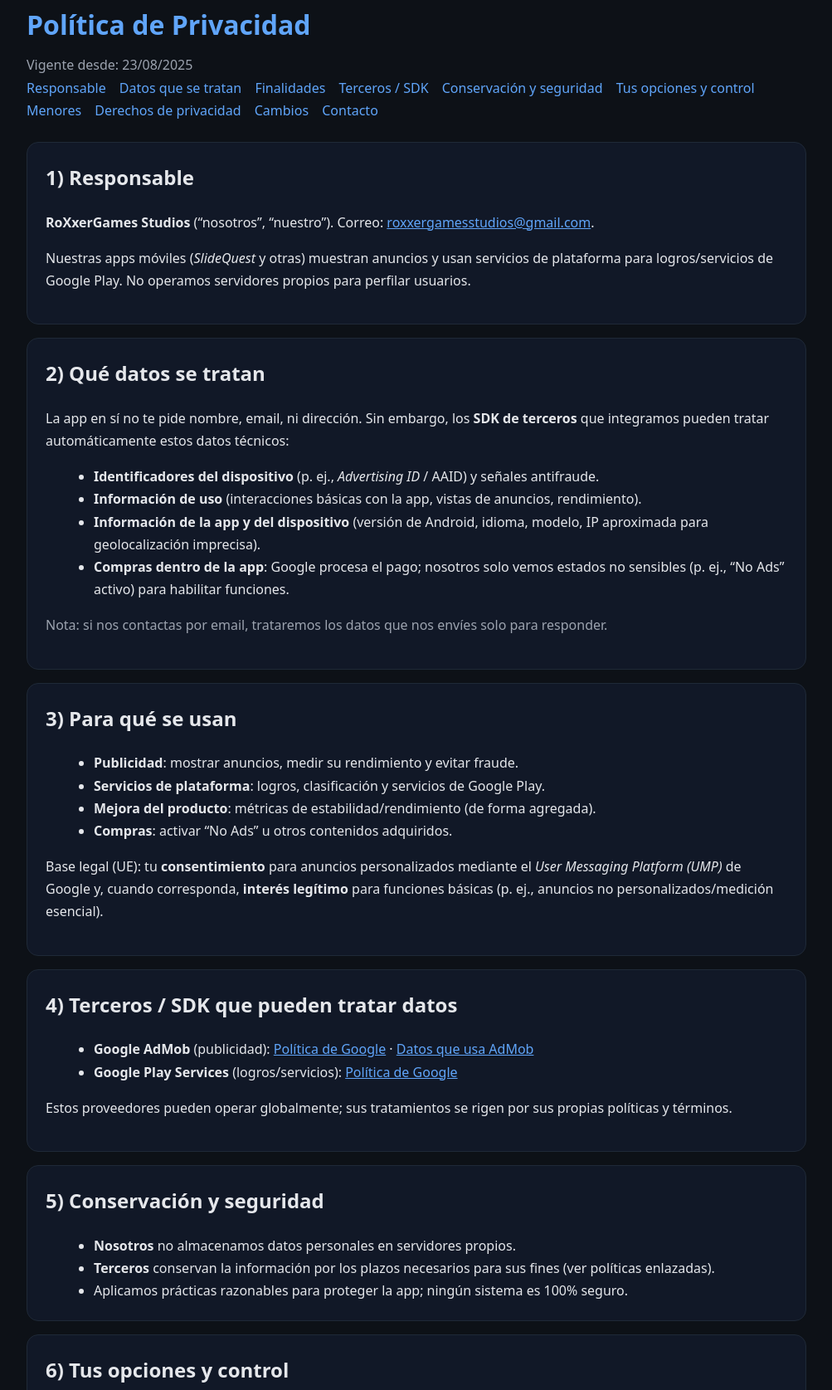
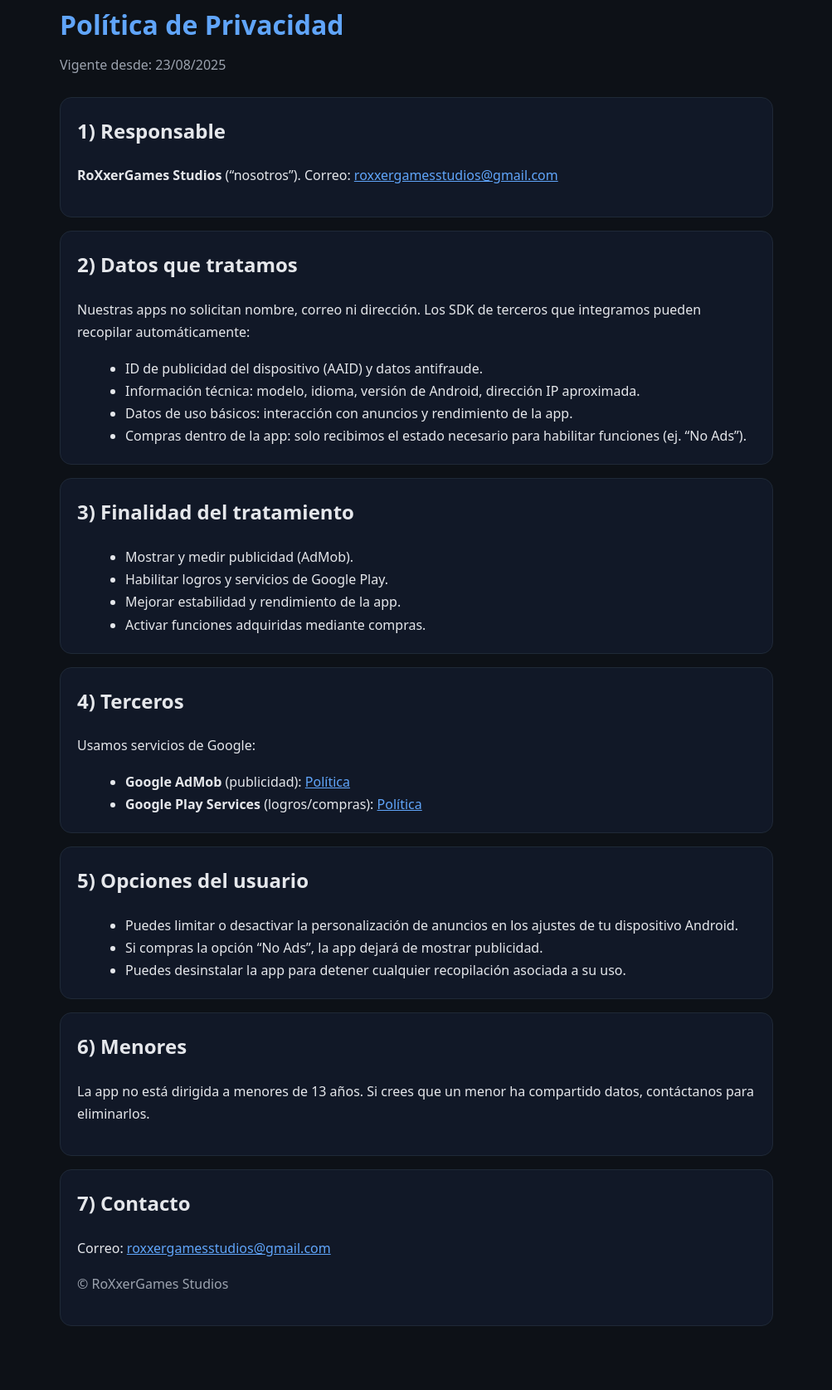
Before and after one commit to RoXxer98/roxxer98.github.io, a plain HTML site: page privacy.html in a window 1280 px wide. Shown: the part 37-1712 px from the top of the page at 83% size, without its empty margins (138-1141 px from the left). After the commit the page ends 1675 px from the top, so only its background shows below. Drawn offline with Linux system fonts and the light colour scheme.

Commit message:
Update privacy.html

```diff
--- a/privacy.html
+++ b/privacy.html
@@ -8,16 +8,14 @@
     :root{--bg:#0d1117;--fg:#e5e7eb;--muted:#9ca3af;--link:#60a5fa;--card:#111827;--br:14px}
     *{box-sizing:border-box}
     body{margin:0;background:var(--bg);color:var(--fg);font:16px/1.7 system-ui,-apple-system,Segoe UI,Roboto,Ubuntu,"Helvetica Neue",Arial}
-    main{max-width:980px;margin:40px auto;padding:0 20px}
+    main{max-width:900px;margin:40px auto;padding:0 20px}
     header{margin-bottom:24px}
     h1{color:var(--link);margin:0 0 8px}
-    nav a{color:var(--link);margin-right:12px;text-decoration:none}
-    section{background:var(--card);padding:22px;border-radius:var(--br);margin:16px 0;border:1px solid #1f2937}
+    section{background:var(--card);padding:20px;border-radius:var(--br);margin:16px 0;border:1px solid #1f2937}
     h2{margin-top:0}
     a{color:var(--link)}
     .muted{color:var(--muted)}
     ul{margin:8px 0 0 18px}
-    code{background:#0b1220;padding:2px 6px;border-radius:6px}
   </style>
 </head>
 <body>
@@ -25,121 +23,66 @@
   <header>
     <h1>Política de Privacidad</h1>
     <div class="muted">Vigente desde: 23/08/2025</div>
-    <nav aria-label="Índice">
-      <a href="#responsable">Responsable</a>
-      <a href="#datos">Datos que se tratan</a>
-      <a href="#fines">Finalidades</a>
-      <a href="#terceros">Terceros / SDK</a>
-      <a href="#retencion">Conservación y seguridad</a>
-      <a href="#opciones">Tus opciones y control</a>
-      <a href="#ninos">Menores</a>
-      <a href="#derechos">Derechos de privacidad</a>
-      <a href="#cambios">Cambios</a>
-      <a href="#contacto">Contacto</a>
-    </nav>
   </header>
 
   <section id="responsable">
     <h2>1) Responsable</h2>
-    <p><strong>RoXxerGames Studios</strong> (“nosotros”, “nuestro”). Correo:
-      <a href="mailto:roxxergamesstudios@gmail.com">roxxergamesstudios@gmail.com</a>.
-    </p>
-    <p>Nuestras apps móviles (<em>SlideQuest</em> y otras) muestran anuncios y usan servicios de plataforma para logros/servicios de Google Play. No operamos servidores propios para perfilar usuarios.</p>
+    <p><strong>RoXxerGames Studios</strong> (“nosotros”).
+    Correo: <a href="mailto:roxxergamesstudios@gmail.com">roxxergamesstudios@gmail.com</a></p>
   </section>
 
   <section id="datos">
-    <h2>2) Qué datos se tratan</h2>
-    <p>La app en sí no te pide nombre, email, ni dirección. Sin embargo, los <strong>SDK de terceros</strong> que integramos pueden tratar automáticamente estos datos técnicos:</p>
+    <h2>2) Datos que tratamos</h2>
+    <p>Nuestras apps no solicitan nombre, correo ni dirección.
+    Los SDK de terceros que integramos pueden recopilar automáticamente:</p>
     <ul>
-      <li><strong>Identificadores del dispositivo</strong> (p. ej., <em>Advertising ID</em> / AAID) y señales antifraude.</li>
-      <li><strong>Información de uso</strong> (interacciones básicas con la app, vistas de anuncios, rendimiento).</li>
-      <li><strong>Información de la app y del dispositivo</strong> (versión de Android, idioma, modelo, IP aproximada para geolocalización imprecisa).</li>
-      <li><strong>Compras dentro de la app</strong>: Google procesa el pago; nosotros solo vemos estados no sensibles (p. ej., “No Ads” activo) para habilitar funciones.</li>
+      <li>ID de publicidad del dispositivo (AAID) y datos antifraude.</li>
+      <li>Información técnica: modelo, idioma, versión de Android, dirección IP aproximada.</li>
+      <li>Datos de uso básicos: interacción con anuncios y rendimiento de la app.</li>
+      <li>Compras dentro de la app: solo recibimos el estado necesario para habilitar funciones (ej. “No Ads”).</li>
     </ul>
-    <p class="muted">Nota: si nos contactas por email, trataremos los datos que nos envíes solo para responder.</p>
   </section>
 
   <section id="fines">
-    <h2>3) Para qué se usan</h2>
+    <h2>3) Finalidad del tratamiento</h2>
     <ul>
-      <li><strong>Publicidad</strong>: mostrar anuncios, medir su rendimiento y evitar fraude.</li>
-      <li><strong>Servicios de plataforma</strong>: logros, clasificación y servicios de Google Play.</li>
-      <li><strong>Mejora del producto</strong>: métricas de estabilidad/rendimiento (de forma agregada).</li>
-      <li><strong>Compras</strong>: activar “No Ads” u otros contenidos adquiridos.</li>
+      <li>Mostrar y medir publicidad (AdMob).</li>
+      <li>Habilitar logros y servicios de Google Play.</li>
+      <li>Mejorar estabilidad y rendimiento de la app.</li>
+      <li>Activar funciones adquiridas mediante compras.</li>
     </ul>
-    <p>Base legal (UE): tu <strong>consentimiento</strong> para anuncios personalizados mediante el <em>User Messaging Platform (UMP)</em> de Google y, cuando corresponda, <strong>interés legítimo</strong> para funciones básicas (p. ej., anuncios no personalizados/medición esencial).</p>
   </section>
 
   <section id="terceros">
-    <h2>4) Terceros / SDK que pueden tratar datos</h2>
+    <h2>4) Terceros</h2>
+    <p>Usamos servicios de Google:</p>
     <ul>
-      <li><strong>Google AdMob</strong> (publicidad): <a href="https://policies.google.com/privacy?hl=es" target="_blank" rel="noopener">Política de Google</a> ·
-        <a href="https://support.google.com/admob/answer/6128543?hl=es" target="_blank" rel="noopener">Datos que usa AdMob</a></li>
-      <li><strong>Google Play Services</strong> (logros/servicios): <a href="https://policies.google.com/privacy?hl=es" target="_blank" rel="noopener">Política de Google</a></li>
-    </ul>
-    <p>Estos proveedores pueden operar globalmente; sus tratamientos se rigen por sus propias políticas y términos.</p>
-  </section>
-
-  <section id="retencion">
-    <h2>5) Conservación y seguridad</h2>
-    <ul>
-      <li><strong>Nosotros</strong> no almacenamos datos personales en servidores propios.</li>
-      <li><strong>Terceros</strong> conservan la información por los plazos necesarios para sus fines (ver políticas enlazadas).</li>
-      <li>Aplicamos prácticas razonables para proteger la app; ningún sistema es 100% seguro.</li>
+      <li><strong>Google AdMob</strong> (publicidad):
+        <a href="https://policies.google.com/privacy?hl=es" target="_blank" rel="noopener">Política</a></li>
+      <li><strong>Google Play Services</strong> (logros/compras):
+        <a href="https://policies.google.com/privacy?hl=es" target="_blank" rel="noopener">Política</a></li>
     </ul>
   </section>
 
   <section id="opciones">
-    <h2>6) Tus opciones y control</h2>
+    <h2>5) Opciones del usuario</h2>
     <ul>
-      <li><strong>Consentimiento (UE)</strong>: mostramos el diálogo de consentimiento de Google UMP al abrir la app y cuando sea necesario. Puedes actualizar tus preferencias desde Ajustes del dispositivo/desde la app cuando esté disponible.</li>
-      <li><strong>Anuncios personalizados</strong>: puedes desactivarlos en tu dispositivo (Android → <em>Privacidad</em> → <em>Anuncios</em> → “Eliminar ID de publicidad” o “Desactivar personalización”).</li>
-      <li><strong>Reestablecer el ID de publicidad</strong>: en la misma pantalla puedes generar uno nuevo.</li>
-      <li><strong>“No vender ni compartir” (California, CPRA)</strong>: no vendemos información personal. La publicidad basada en intereses puede considerarse “compartir” según CPRA; puedes desactivarla usando los controles anteriores.</li>
-      <li><strong>Compras (“No Ads”)</strong>: si compras la versión sin anuncios, la app dejará de solicitar anuncios a AdMob en ese dispositivo/cuenta.</li>
-      <li><strong>Desinstalar</strong>: puedes desinstalar la app para detener todo tratamiento relacionado con su uso.</li>
+      <li>Puedes limitar o desactivar la personalización de anuncios en los ajustes de tu dispositivo Android.</li>
+      <li>Si compras la opción “No Ads”, la app dejará de mostrar publicidad.</li>
+      <li>Puedes desinstalar la app para detener cualquier recopilación asociada a su uso.</li>
     </ul>
   </section>
 
   <section id="ninos">
-    <h2>7) Menores de edad</h2>
-    <p>La app <strong>no está dirigida a menores de 13 años</strong>. Si crees que un menor nos ha facilitado datos, contáctanos para eliminarlos. Si en el futuro nos dirigimos específicamente a niños, cumpliremos con las políticas de <em>Google Play Families</em> y anuncios apropiados para familias.</p>
-  </section>
-
-  <section id="derechos">
-    <h2>8) Derechos de privacidad</h2>
-    <p>Según tu región (p. ej., UE/EEE, Reino Unido, Brasil, México, California), puedes tener derechos de acceso, rectificación, eliminación, oposición, limitación, portabilidad y reclamación ante tu autoridad local. Escríbenos a
-      <a href="mailto:roxxergamesstudios@gmail.com">roxxergamesstudios@gmail.com</a> indicando el país/estado para ayudarte. Ten en cuenta que muchos datos están en manos de Google/AdMob y deberás ejercer derechos directamente con ellos.</p>
-  </section>
-
-  <section id="transferencias">
-    <h2>9) Transferencias internacionales</h2>
-    <p>Los proveedores indicados pueden tratar datos fuera de tu país. Google declara usar mecanismos como <em>Standard Contractual Clauses</em> cuando aplica (ver sus políticas).</p>
-  </section>
-
-  <section id="cambios">
-    <h2>10) Cambios en esta política</h2>
-    <p>Podemos actualizar esta política para reflejar cambios legales o técnicos. Publicaremos la nueva fecha de vigencia arriba y, cuando sea apropiado, mostraremos un aviso en la app.</p>
+    <h2>6) Menores</h2>
+    <p>La app no está dirigida a menores de 13 años. Si crees que un menor ha compartido datos, contáctanos para eliminarlos.</p>
   </section>
 
   <section id="contacto">
-    <h2>11) Contacto</h2>
+    <h2>7) Contacto</h2>
     <p>Correo: <a href="mailto:roxxergamesstudios@gmail.com">roxxergamesstudios@gmail.com</a></p>
-    <p class="muted">RoXxerGames Studios</p>
+    <p class="muted">© RoXxerGames Studios</p>
   </section>
-
-  <section id="datasafety">
-    <h2>Anexo: Declaración orientativa para “Seguridad de datos” (Play Console)</h2>
-    <p><strong>Categorías típicas a declarar por integrar AdMob/Play Services</strong> (confírmalo según tu implementación):</p>
-    <ul>
-      <li><strong>Datos recopilados por terceros</strong>: ID de publicidad, información de la app y del dispositivo, diagnósticos/rendimiento, interacción con anuncios. Finalidades: publicidad, analítica, prevención de fraude.</li>
-      <li><strong>Datos compartidos</strong>: con proveedores publicitarios (Google/AdMob) para la entrega de anuncios.</li>
-      <li><strong>Encriptación</strong>: Sí (por los SDK).</li>
-      <li><strong>Eliminación de datos</strong>: el usuario puede desinstalar la app; para datos de AdMob/Google debe usar sus canales.</li>
-    </ul>
-  </section>
-
-  <p class="muted">© RoXxerGames Studios</p>
 </main>
 </body>
 </html>
```
